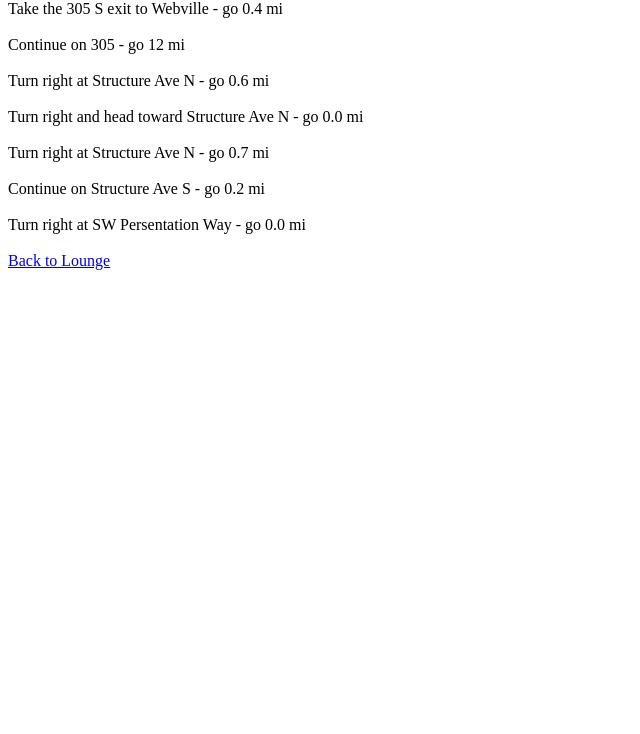
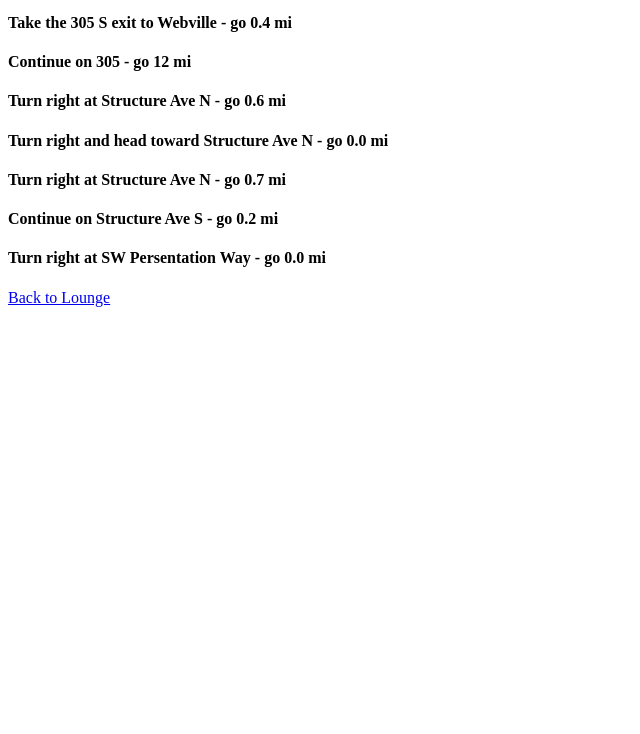
Before and after one commit to Vishesh-Mukherjee/head-first-html-css, a plain HTML site: page lounge/about/direction.html in a window 1280 px wide. Shown: the part 66-800 px from the top of the page, without its empty margins (0-640 px from the left). Drawn offline with Linux system fonts and the light colour scheme.

Commit message:
Updated lounge

```diff
--- a/lounge/about/direction.html
+++ b/lounge/about/direction.html
@@ -1,16 +1,21 @@
+<!DOCTYPE html PUBLIC "-//W3C//DTD HTML 4.01//EN"
+	"http://www.w3.org/TR/html4/strict.dtd">
 <html>
 	<head>
+		<meta http-equiv="Content-Type" content="text/html; charset=ISO-8859-1">
 		<title>Direction</title>
 	</head>
 	<body>
-		<h1>Directions</h1>
-		<label>Take the 305 S exit to Webville - go 0.4 mi</label><br><br>
-		<label>Continue on 305 - go 12 mi</label><br><br>
-		<label>Turn right at Structure Ave N - go 0.6 mi</label><br><br>
-		<label>Turn right and head toward Structure Ave N - go 0.0 mi</label><br><br>
-		<label>Turn right at Structure Ave N - go 0.7 mi</label><br><br>
-		<label>Continue on Structure Ave S - go 0.2 mi</label><br><br>
-		<label>Turn right at SW Persentation Way - go 0.0 mi</label><br><br>
+	<h1>Directions</h1>
+	<h4>Take the 305 S exit to Webville - go 0.4 mi</h4>
+	<h4>Continue on 305 - go 12 mi</h4>
+	<h4>Turn right at Structure Ave N - go 0.6 mi</h4>
+	<h4>Turn right and head toward Structure Ave N - go 0.0 mi</h4>
+	<h4>Turn right at Structure Ave N - go 0.7 mi</h4>
+	<h4>Continue on Structure Ave S - go 0.2 mi</h4>
+	<h4>Turn right at SW Persentation Way - go 0.0 mi</h4>
+	<p>
 		<a href="../lounge.html">Back to Lounge</a>
+	</p>
 	</body>
 </html>
```
Also changed, not shown: lounge/beverages/elixir.html (+18 -6 lines), lounge/lounge.html (+6 -1 lines).
